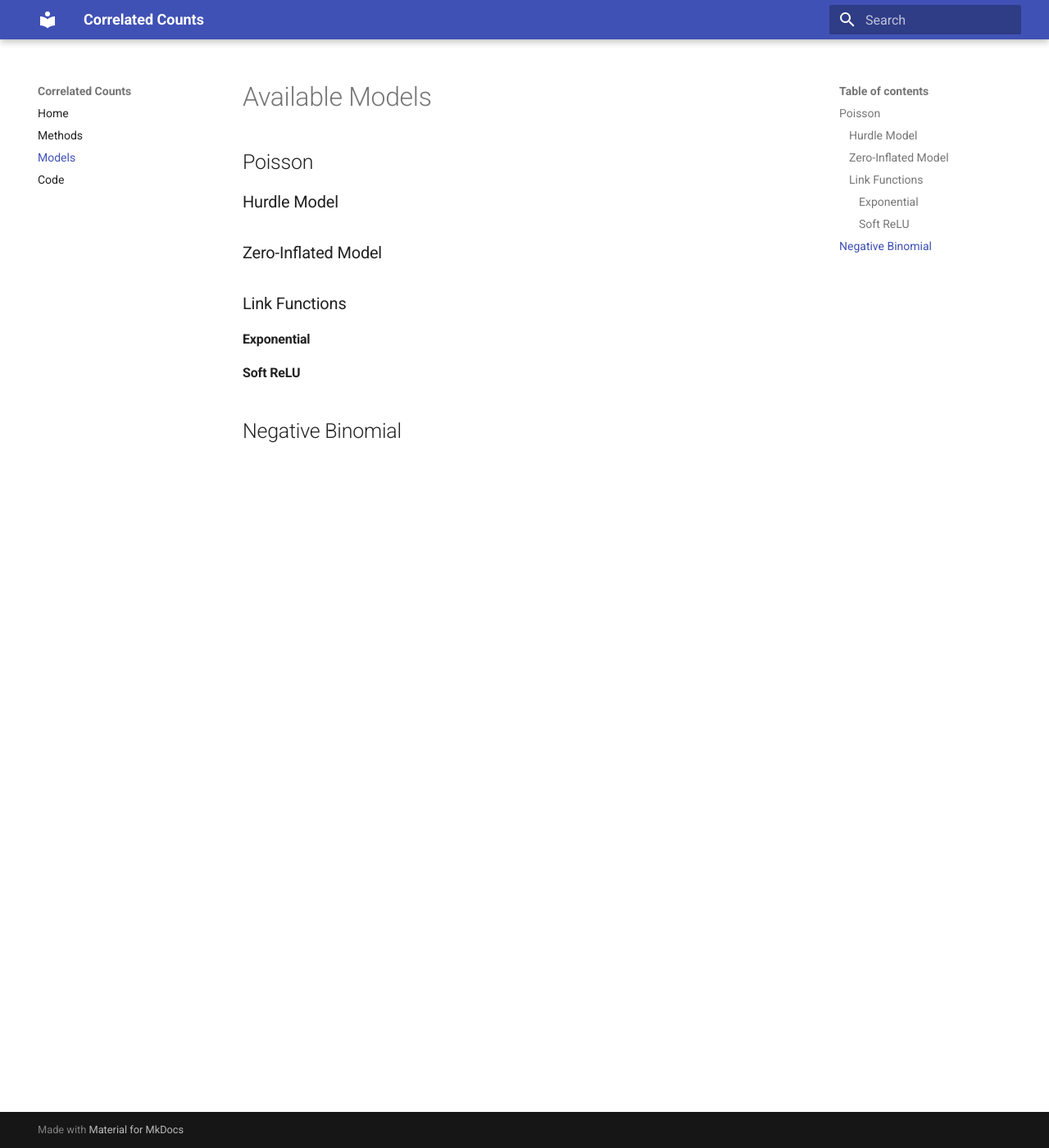
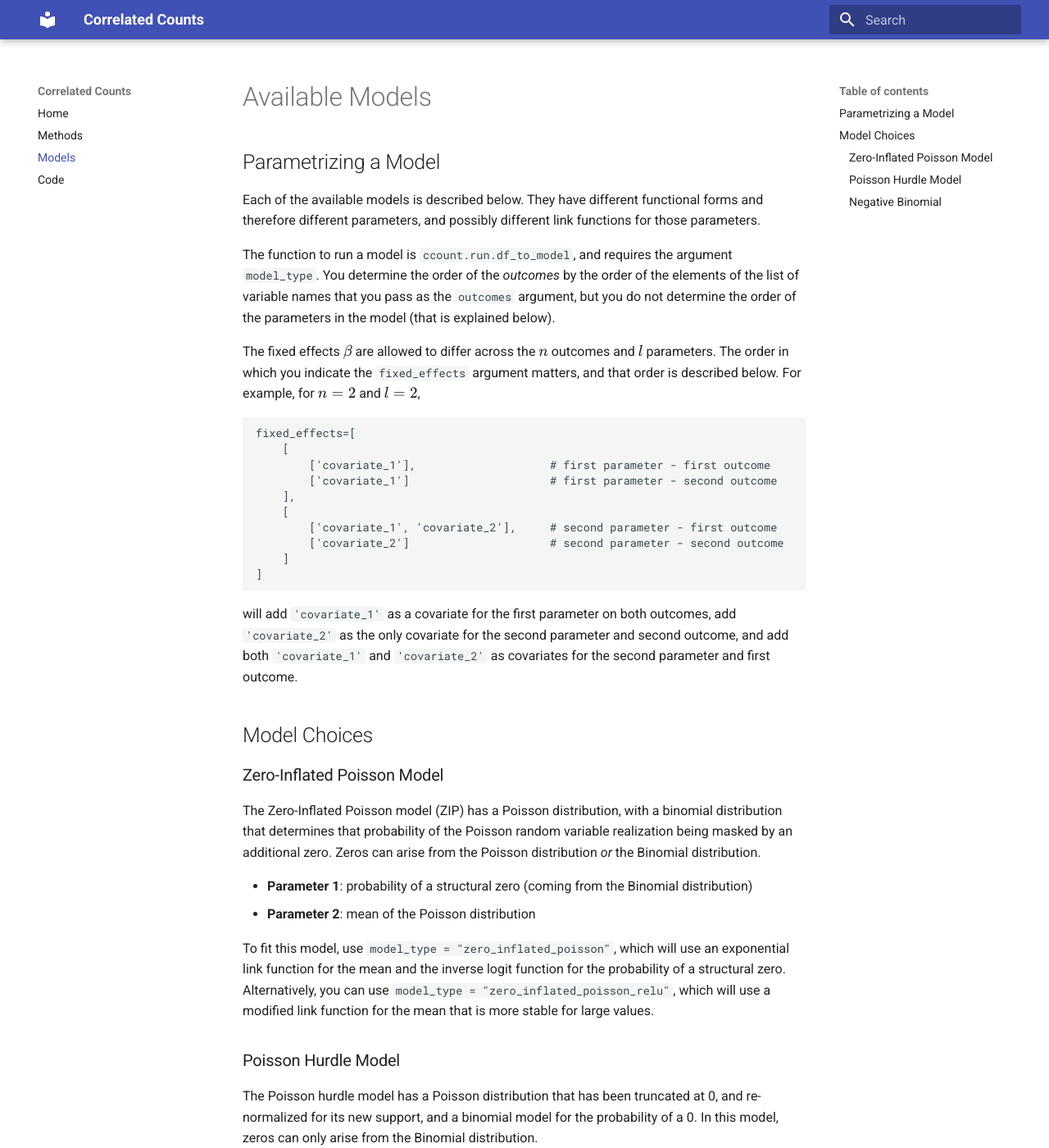
Before and after one commit to ihmeuw-msca/CorrelatedCounts, an MkDocs documentation site: the page built from docs/models.md, in a window 1280 px wide and 1400 px high. Shown: the whole window at 82% size. Built offline with MkDocs 1.6.1 and Material for MkDocs 9.7.7, drawn with Linux system fonts in a browser that asks for light colours; formulas are drawn with MathJax 3; some of the changed text lies outside the part shown.

Commit message:
updated docs

````diff
--- a/docs/models.md
+++ b/docs/models.md
@@ -1,15 +1,53 @@
 # Available Models
 
-## Poisson
+## Parametrizing a Model
 
-### Hurdle Model
+Each of the available models is described below. They have different functional forms and therefore different parameters, and possibly different link functions for those parameters.
 
-### Zero-Inflated Model
+The function to run a model is `ccount.run.df_to_model`, and requires the argument `model_type`. You determine the order of the *outcomes* by the order of the elements of the list of variable names that you pass as the `outcomes` argument, but you do not determine the order of the parameters in the model (that is explained below).
 
-### Link Functions
+The fixed effects \(\beta\) are allowed to differ across the \(n\) outcomes and \(l\) parameters. The order in which you indicate the `fixed_effects` argument matters, and that order is described below. For example, for \(n=2\) and \(l=2\),
 
-#### Exponential
+```
+fixed_effects=[
+    [
+        ['covariate_1'],                    # first parameter - first outcome
+        ['covariate_1']                     # first parameter - second outcome
+    ],
+    [
+        ['covariate_1', 'covariate_2'],     # second parameter - first outcome
+        ['covariate_2']                     # second parameter - second outcome
+    ]
+]
+```
 
-#### Soft ReLU
+will add `'covariate_1'` as a covariate for the first parameter on both outcomes, add `'covariate_2'` as the only covariate for the second parameter and second outcome, and add both `'covariate_1'` and `'covariate_2'` as covariates for the second parameter and first outcome.
 
-## Negative Binomial
+## Model Choices
+
+### Zero-Inflated Poisson Model
+
+The Zero-Inflated Poisson model (ZIP) has a Poisson distribution, with a binomial distribution that determines that probability of the Poisson random variable realization being masked by an additional zero. Zeros can arise from the Poisson distribution *or* the Binomial distribution.
+
+- **Parameter 1**: probability of a structural zero (coming from the Binomial distribution)
+- **Parameter 2**: mean of the Poisson distribution
+
+To fit this model, use `model_type = "zero_inflated_poisson"`, which will use an exponential link function for the mean and the inverse logit function for the probability of a structural zero. Alternatively, you can use `model_type = "zero_inflated_poisson_relu"`, which will use a modified link function for the mean that is more stable for large values.
+
+### Poisson Hurdle Model
+
+The Poisson hurdle model has a Poisson distribution that has been truncated at 0, and re-normalized for its new support, and a binomial model for the probability of a 0. In this model, zeros can only arise from the Binomial distribution.
+
+- **Parameter 1**: probability of a zero
+- **Parameter 2**: mean of the Poisson *before* truncation
+
+To fit this model, use `model_type = "hurdle_poisson"`, which will use an exponential link function for the mean and the inverse logit function for the probability of a structural zero. Alternatively, you can use `model_type = "hurdle_poisson_relu"`, which will use a modified link function for the mean that is more stable for large values.
+
+### Negative Binomial
+
+The Negative Binomial model is an extension of the Poisson model that allows for over-dispersion (since in the Poisson distribution the mean = variance).
+
+- **Parameter 1**: mean of the distribution
+- **Parameter 2**: over-dispersion parameter (large values means variance >> mean)
+
+To fit this model, use `model_type = "negative_binomial"`, which will use an exponential link function for the mean and the over-dispersion parameter.
````
Also changed, not shown: docs/methods.md (+18 -1 lines).
